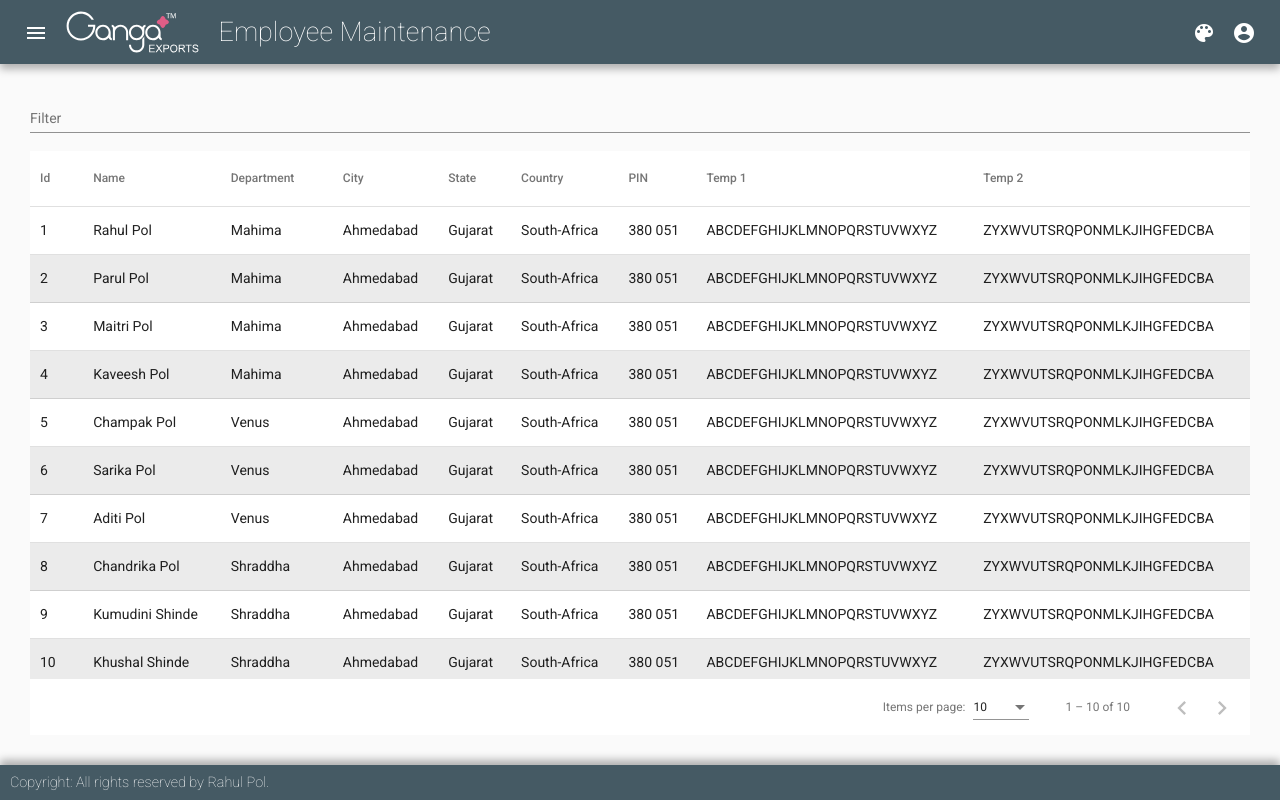
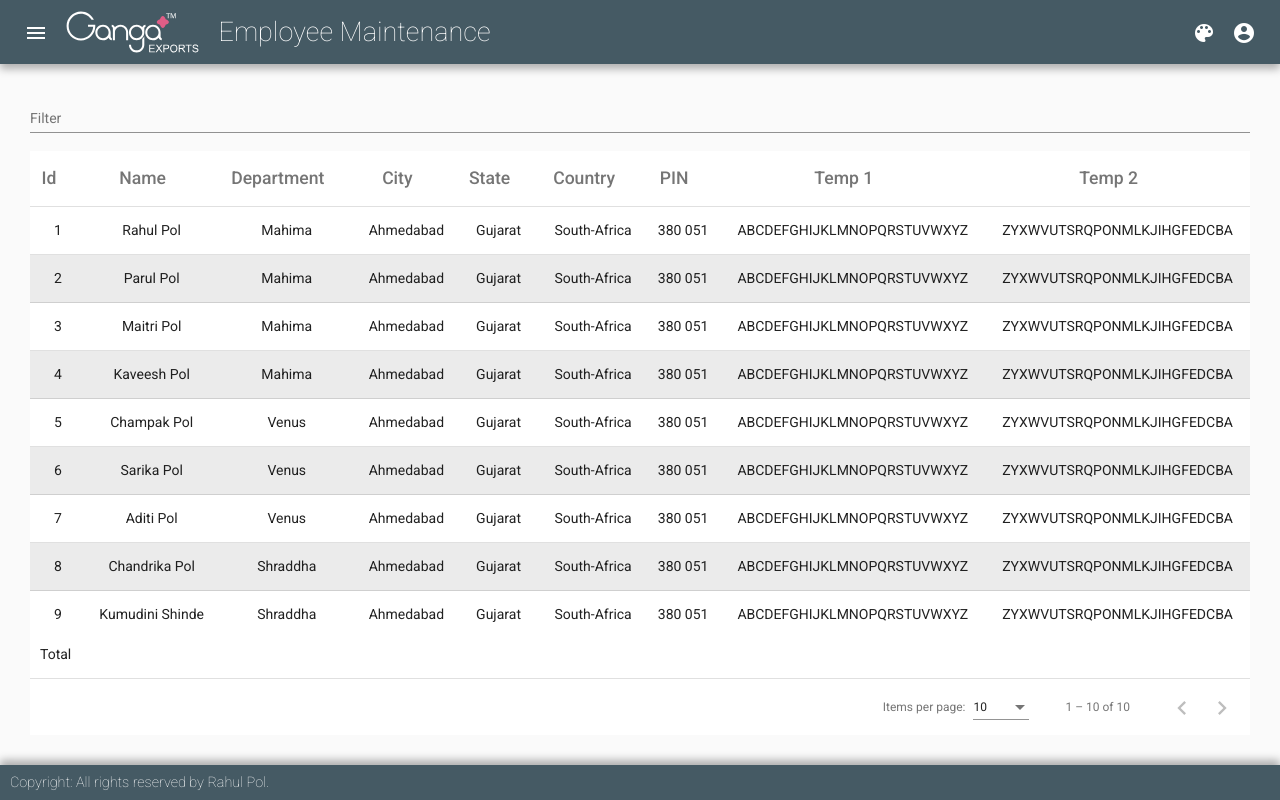
Before and after one commit to rahulhiralalpol/GangaEmployeeMaintenance, an Angular app: page /employeeslist in a window 1280 px wide. Built offline with nearby package versions, Linux system fonts and the light colour scheme.

Commit message:
20-03-2020-23-10

```diff
--- a/src/app/components/employeeslist/employeeslist.component.html
+++ b/src/app/components/employeeslist/employeeslist.component.html
@@ -11,54 +11,63 @@
         <ng-container matColumnDef="id">
           <th mat-header-cell *matHeaderCellDef mat-sort-header>Id</th>
           <td mat-cell *matCellDef="let row">{{ row.id }}</td>
+          <td mat-footer-cell *matFooterCellDef>Total</td>
         </ng-container>
 
         <!-- Name Column -->
         <ng-container matColumnDef="name">
           <th mat-header-cell *matHeaderCellDef mat-sort-header>Name</th>
           <td mat-cell *matCellDef="let row">{{ row.name }}</td>
+          <td mat-footer-cell *matFooterCellDef></td>
         </ng-container>
 
         <!-- Department Column -->
         <ng-container matColumnDef="department">
           <th mat-header-cell *matHeaderCellDef mat-sort-header>Department</th>
           <td mat-cell *matCellDef="let row">{{ row.department }}</td>
+          <td mat-footer-cell *matFooterCellDef></td>
         </ng-container>
 
         <!-- City Column -->
         <ng-container matColumnDef="city">
           <th mat-header-cell *matHeaderCellDef mat-sort-header>City</th>
           <td mat-cell *matCellDef="let row">{{ row.city }}</td>
+          <td mat-footer-cell *matFooterCellDef></td>
         </ng-container>
 
         <!-- State Column -->
         <ng-container matColumnDef="state">
           <th mat-header-cell *matHeaderCellDef mat-sort-header>State</th>
           <td mat-cell *matCellDef="let row">{{ row.state }}</td>
+          <td mat-footer-cell *matFooterCellDef></td>
         </ng-container>
 
         <!-- Country Column -->
         <ng-container matColumnDef="country">
           <th mat-header-cell *matHeaderCellDef mat-sort-header>Country</th>
           <td mat-cell *matCellDef="let row">{{ row.country }}</td>
+          <td mat-footer-cell *matFooterCellDef></td>
         </ng-container>
 
         <!-- PIN Column -->
         <ng-container matColumnDef="pin">
           <th mat-header-cell *matHeaderCellDef mat-sort-header>PIN</th>
           <td mat-cell *matCellDef="let row">{{ row.pin }}</td>
+          <td mat-footer-cell *matFooterCellDef></td>
         </ng-container>
 
         <!-- Col1 Column -->
         <ng-container matColumnDef="col1">
           <th mat-header-cell *matHeaderCellDef mat-sort-header>Temp 1</th>
           <td mat-cell *matCellDef="let row">{{ row.col1 }}</td>
+          <td mat-footer-cell *matFooterCellDef></td>
         </ng-container>
 
         <!-- Col2 Column -->
         <ng-container matColumnDef="col2">
           <th mat-header-cell *matHeaderCellDef mat-sort-header>Temp 2</th>
           <td mat-cell *matCellDef="let row">{{ row.col2 }}</td>
+          <td mat-footer-cell *matFooterCellDef></td>
         </ng-container>
 
         <tr
@@ -66,6 +75,10 @@
           *matHeaderRowDef="displayedColumns; sticky: true"
         ></tr>
         <tr mat-row *matRowDef="let row; columns: displayedColumns"></tr>
+        <tr
+          mat-footer-row
+          *matFooterRowDef="displayedColumns; sticky: true"
+        ></tr>
       </table>
     </div>
     <mat-paginator
--- a/src/app/components/employeeslist/employeeslist.component.scss
+++ b/src/app/components/employeeslist/employeeslist.component.scss
@@ -5,6 +5,12 @@
   overflow-y: hidden;
   padding: 30px;
 }
+
+:host ::ng-deep .mat-sort-header-container {
+  display: flex;
+  justify-content: center;
+}
+
 .container {
   display: grid;
   grid-template-rows: min-content auto;
@@ -34,6 +40,14 @@
         th {
           padding: 0 10px 0 10px;
         }
+        th.mat-header-cell,
+        td.mat-cell {
+          text-align: center;
+        }
+        .mat-header-cell {
+          // background-color: rgb(159, 182, 113);
+          font-size: 1.1em;
+        }
         .mat-row:nth-child(even) {
           background-color: rgba($color: #000000, $alpha: 0.08);
         }
--- a/src/styles.scss
+++ b/src/styles.scss
@@ -97,6 +97,7 @@ body {
 //   -webkit-box-shadow: inset 0 0 5px rgba(0, 0, 0, 0.3);
 // }
 ::-webkit-scrollbar-thumb {
+  border-radius: 5px;
   background-color: darkgrey;
   outline: 1px solid slategrey;
 }
```
